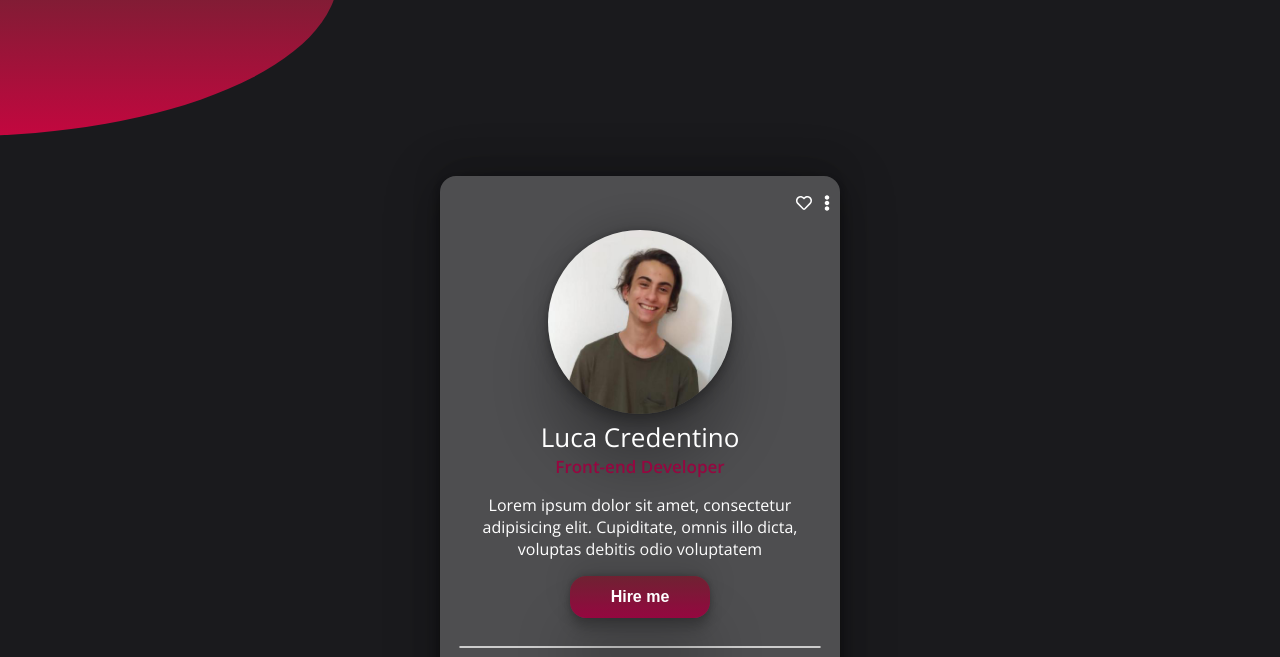
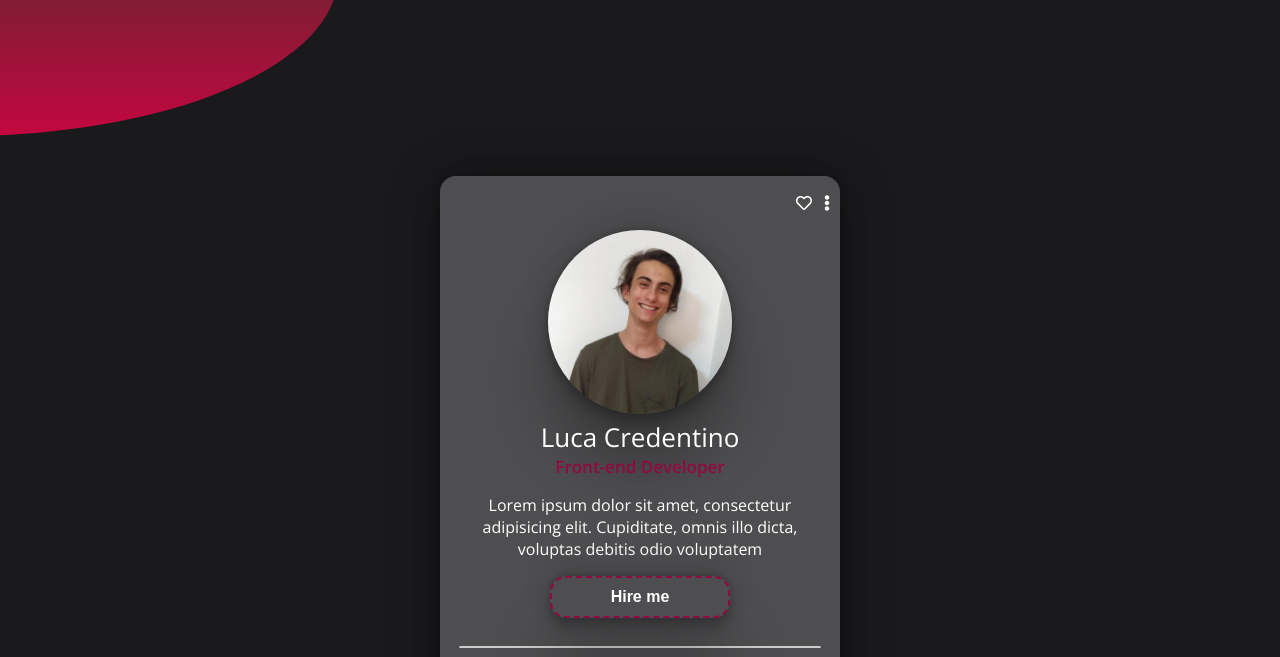
Before and after one commit to Luca-Credentino/Profile-Card, a plain HTML site: page index.html in a window 1280 px wide. Shown: the top 657 px of the page. Drawn offline with nearby package versions, Linux system fonts and the light colour scheme.

Commit message:
Profile Card

```diff
--- a/style.css
+++ b/style.css
@@ -73,21 +73,22 @@ body{
 
 .btn-hireMe{
     margin: 1rem;
-    border: none;
     font-weight: 600;
     font-size: 16px;
     border-radius: 16px;
     color: #fff;
     height: 42px;
-    width: 140px;
-    background: linear-gradient(#6F2232, #950740);
+    width: 180px;
+    background-color: transparent;
+    border: 2px dashed ;
+    border-color: var(--secondary-color-red);
     box-shadow: rgba(0, 0, 0, 0.25) 0px 54px 55px, rgba(0, 0, 0, 0.12) 0px -12px 30px, rgba(0, 0, 0, 0.12) 0px 4px 6px, rgba(0, 0, 0, 0.17) 0px 12px 13px, rgba(0, 0, 0, 0.09) 0px -3px 5px;
     transition: 500ms;
 }
 .btn-hireMe:hover{
     transform: translateY(4px);
-    width: 148px;
-    height: 46px;
+    width: 184px;
+    height: 44px;
 }
 
 hr{ width: 90%; margin: 12px auto; border-radius: 16px; border: 1px solid #ccc;}
```
Also changed, not shown: 1 other file.
